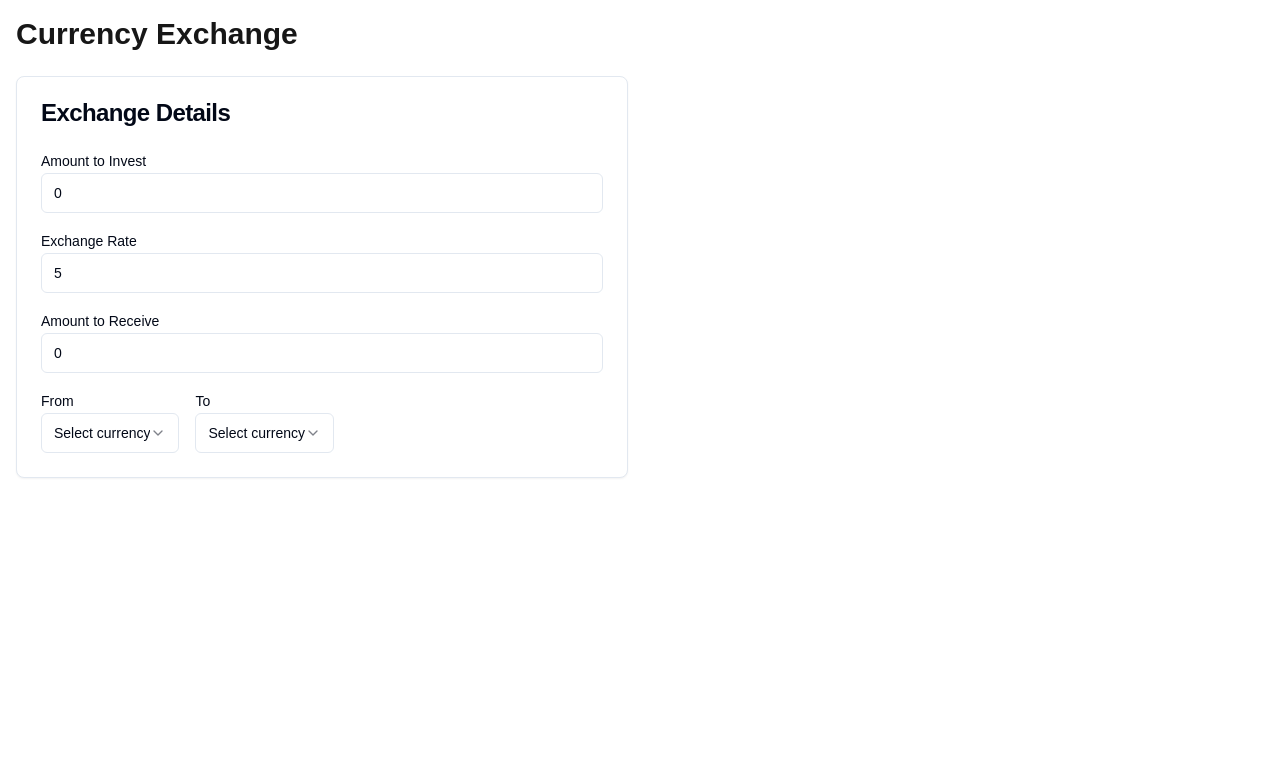
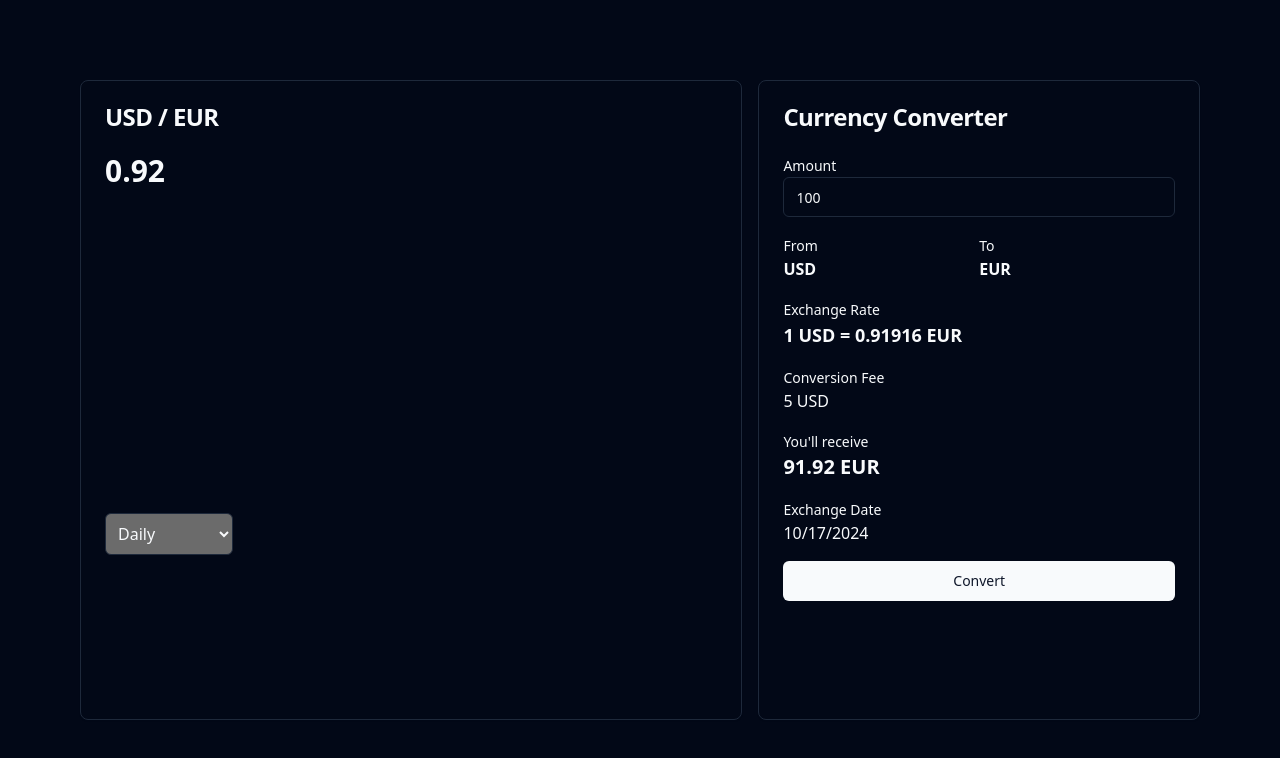
Before and after one commit to samuel-ouzounian/northern_trust_hackathon, a Next.js app: page /exchange in a window 1280 px wide. Shown: the top 758 px of the page. Built offline with nearby package versions, Linux system fonts and the light colour scheme.

Commit message:
first commit

```diff
--- a/package.json
+++ b/package.json
@@ -13,14 +13,17 @@
     "@radix-ui/react-select": "^2.1.2",
     "@radix-ui/react-slot": "^1.1.0",
     "@reduxjs/toolkit": "^2.3.0",
+    "axios": "^1.7.7",
     "class-variance-authority": "^0.7.0",
     "clsx": "^2.1.1",
     "lucide-react": "^0.453.0",
     "next": "14.2.15",
+    "next-themes": "^0.3.0",
     "react": "^18",
     "react-chartjs-2": "^5.2.0",
     "react-dom": "^18",
     "react-redux": "^9.1.2",
+    "recharts": "^2.13.0",
     "tailwind-merge": "^2.5.4",
     "tailwindcss-animate": "^1.0.7"
   },
--- /dev/null
+++ b/src/components/themeProvider.tsx
@@ -0,0 +1,9 @@
+"use client";
+
+import * as React from "react";
+import { ThemeProvider as NextThemesProvider } from "next-themes";
+import { type ThemeProviderProps } from "next-themes/dist/types";
+
+export function ThemeProvider({ children, ...props }: ThemeProviderProps) {
+  return <NextThemesProvider {...props}>{children}</NextThemesProvider>;
+}
--- /dev/null
+++ b/src/lib/adapters/forexApiAdapter.ts
@@ -0,0 +1,110 @@
+import axios from "axios";
+
+interface ForexData {
+  date: string;
+  rate: number;
+}
+
+interface ApiResponse {
+  result: string;
+  base_code: string;
+  conversion_rates: { [key: string]: number };
+}
+
+class ForexApiAdapter {
+  private apiKey: string;
+  private baseUrl: string;
+
+  constructor(apiKey: string) {
+    this.apiKey = apiKey;
+    this.baseUrl = "https://v6.exchangerate-api.com/v6";
+  }
+
+  private async fetchData(
+    fromSymbol: string,
+    toSymbol: string,
+    date: Date
+  ): Promise<ApiResponse> {
+    const year = date.getFullYear();
+    const month = (date.getMonth() + 1).toString().padStart(2, "0");
+    const day = date.getDate().toString().padStart(2, "0");
+    const url = `${this.baseUrl}/${this.apiKey}/history/${fromSymbol}/${year}/${month}/${day}`;
+
+    try {
+      const response = await axios.get<ApiResponse>(url);
+      return response.data;
+    } catch (error) {
+      console.error("Error fetching forex data:", error);
+      throw error;
+    }
+  }
+
+  private async fetchDataForRange(
+    fromSymbol: string,
+    toSymbol: string,
+    startDate: Date,
+    endDate: Date,
+    interval: "DAILY" | "MONTHLY" | "YEARLY"
+  ): Promise<ForexData[]> {
+    const data: ForexData[] = [];
+    let currentDate = new Date(startDate);
+
+    while (currentDate <= endDate) {
+      const response = await this.fetchData(fromSymbol, toSymbol, currentDate);
+      if (response.result === "success") {
+        data.push({
+          date: currentDate.toISOString().split("T")[0],
+          rate: response.conversion_rates[toSymbol],
+        });
+      }
+
+      switch (interval) {
+        case "DAILY":
+          currentDate.setDate(currentDate.getDate() + 1);
+          break;
+        case "MONTHLY":
+          currentDate.setMonth(currentDate.getMonth() + 1);
+          break;
+        case "YEARLY":
+          currentDate.setFullYear(currentDate.getFullYear() + 1);
+          break;
+      }
+    }
+
+    return data;
+  }
+
+  public async getForexData(
+    interval: "DAILY" | "MONTHLY" | "YEARLY",
+    fromSymbol: string,
+    toSymbol: string
+  ): Promise<ForexData[]> {
+    const endDate = new Date();
+    let startDate: Date;
+
+    switch (interval) {
+      case "DAILY":
+        startDate = new Date(endDate);
+        startDate.setDate(endDate.getDate() - 7);
+        break;
+      case "MONTHLY":
+        startDate = new Date(endDate);
+        startDate.setMonth(endDate.getMonth() - 12);
+        break;
+      case "YEARLY":
+        startDate = new Date(endDate);
+        startDate.setFullYear(endDate.getFullYear() - 5);
+        break;
+    }
+
+    return this.fetchDataForRange(
+      fromSymbol,
+      toSymbol,
+      startDate,
+      endDate,
+      interval
+    );
+  }
+}
+
+export default ForexApiAdapter;
--- a/src/pages/_app.tsx
+++ b/src/pages/_app.tsx
@@ -1,11 +1,19 @@
 import "@/styles/globals.css";
 import type { AppProps } from "next/app";
 import StoreProvider from "@/lib/store/storeProvider";
+import { ThemeProvider } from "@/components/themeProvider";
 
 export default function App({ Component, pageProps }: AppProps) {
   return (
-    <StoreProvider>
-      <Component {...pageProps} />
-    </StoreProvider>
+    <ThemeProvider
+      attribute="class"
+      defaultTheme="dark"
+      // enableSystem
+      disableTransitionOnChange
+    >
+      <StoreProvider>
+        <Component {...pageProps} />
+      </StoreProvider>
+    </ThemeProvider>
   );
 }
--- a/src/pages/exchange/index.tsx
+++ b/src/pages/exchange/index.tsx
@@ -1,190 +1,188 @@
-import React, { useState, useEffect } from "react";
-import { useDispatch, useSelector } from "react-redux";
-import { Line } from "react-chartjs-2";
+import React, { useCallback, useEffect, useRef, useState } from "react";
+import { useDispatch } from "react-redux";
 import { Card, CardContent, CardHeader, CardTitle } from "@/components/ui/card";
 import { Input } from "@/components/ui/input";
 import { Button } from "@/components/ui/button";
-import {
-  Select,
-  SelectContent,
-  SelectItem,
-  SelectTrigger,
-  SelectValue,
-} from "@/components/ui/select";
 import { Label } from "@/components/ui/label";
 import {
-  setDisplay,
-  setExchangeRate,
   setAmountToInvest,
   setAmountToReceive,
   setSymbols,
   setExchangeDate,
-  setConversionFees,
+  setForexData,
+  setBaseRate,
 } from "@/lib/store/apps/conversionSlice";
 import { useAppSelector } from "@/lib/store/hooks";
+import {
+  LineChart,
+  Line,
+  XAxis,
+  YAxis,
+  Tooltip,
+  ResponsiveContainer,
+} from "recharts";
+import ForexApiAdapter from "@/lib/adapters/forexApiAdapter";
 
 const ExchangePage = () => {
   const dispatch = useDispatch();
-  const exchange = useAppSelector((state: any) => state.exchange);
-  const [timeFrame, setTimeFrame] = useState("1W");
-  const [historicalRates, setHistoricalRates] = useState([]);
+  const {
+    baseRate,
+    amountToInvest,
+    amountToReceive,
+    fromSymbol,
+    toSymbol,
+    exchangeDate,
+    conversionFee,
+    forexData,
+  } = useAppSelector((state) => state.exchange);
+  const [graphInterval, setGraphInterval] = useState<
+    "DAILY" | "MONTHLY" | "YEARLY"
+  >("DAILY");
+
+  const fetchForexData = useCallback(
+    async (interval, fromSymbolParam, toSymbolParam) => {
+      const apiAdapter = new ForexApiAdapter("13b83b39301485f447565dda");
+      try {
+        // const forexData = await apiAdapter.getForexData(
+        //   interval,
+        //   fromSymbolParam,
+        //   toSymbolParam
+        // );
+        // dispatch(setForexData(forexData as any));
+        // if (forexData.length > 0) {
+        //   dispatch(setBaseRate(forexData[forexData.length - 1].rate));
+        // }
+      } catch (error) {
+        console.error("Error fetching forex data:", error);
+      }
+    },
+    [dispatch]
+  );
 
   useEffect(() => {
-    // Fetch historical rates based on timeFrame
-    fetchHistoricalRates(timeFrame);
-  }, [timeFrame]);
+    // if (effectRan.current === false) {
+    if (fromSymbol && toSymbol) {
+      fetchForexData(graphInterval, fromSymbol, toSymbol);
+    }
+    // effectRan.current = true;
+  }, [graphInterval]);
 
-  const fetchHistoricalRates = async (period: any) => {
-    // Implement API call to fetch historical rates
-    // For this example, we'll use mock data
-    const mockData = [
-      { date: "2023-10-10", rate: 1.05 },
-      { date: "2023-10-11", rate: 1.06 },
-      { date: "2023-10-12", rate: 1.07 },
-      { date: "2023-10-13", rate: 1.08 },
-      { date: "2023-10-14", rate: 1.09 },
-    ];
-    // setHistoricalRates(mockData);
+  const handleAmountChange = (e: React.ChangeEvent<HTMLInputElement>) => {
+    const inputValue = e.target.value;
+
+    // Remove leading zeros and convert to number
+    const amount = inputValue
+      ? parseFloat(inputValue.replace(/^0+/, "")) || 0
+      : 0;
+
+    dispatch(setAmountToInvest(amount));
+    dispatch(setAmountToReceive(amount * baseRate));
   };
 
-  const handleAmountToInvestChange = (e) => {
-    const amount = parseFloat(e.target.value);
-    dispatch(setAmountToInvest(amount));
-    dispatch(setAmountToReceive(amount * exchange.exchangeRate));
-  };
-
-  const handleExchangeRateChange = (e) => {
-    const rate = parseFloat(e.target.value);
-    dispatch(setExchangeRate(rate));
-    dispatch(setAmountToReceive(exchange.amountToInvest * rate));
-  };
-
-  const handleSymbolChange = (from, to) => {
-    dispatch(setSymbols({ from, to }));
-  };
-
-  const chartData = {
-    labels: historicalRates.map((item) => item.date),
-    datasets: [
-      {
-        label: "Exchange Rate",
-        data: historicalRates.map((item) => item.rate),
-        fill: false,
-        borderColor: "rgb(75, 192, 192)",
-        tension: 0.1,
-      },
-    ],
+  const handleIntervalChange = (interval: "DAILY" | "MONTHLY" | "YEARLY") => {
+    setGraphInterval(interval);
   };
 
   return (
-    <div className="container mx-auto p-4">
-      <h1 className="text-3xl font-bold mb-6">Currency Exchange</h1>
+    <div className="flex w-[100vw] h-screen max-h-[800px] flex-row justify-between p-20 ">
+      <Card className="w-3/5 mr-4">
+        <CardHeader>
+          <CardTitle>
+            {fromSymbol} / {toSymbol}
+          </CardTitle>
+        </CardHeader>
+        <CardContent>
+          <div className="text-3xl font-bold mb-2">{baseRate.toFixed(2)}</div>
+          <ResponsiveContainer width="100%" height={300}>
+            <LineChart data={forexData}>
+              <XAxis dataKey="date" padding={{ left: 30, right: 30 }} />{" "}
+              <YAxis
+                domain={["auto", "auto"]}
+                padding={{ top: 20, bottom: 20 }}
+              />{" "}
+              <Tooltip />
+              <Line
+                type="monotone"
+                dataKey="rate"
+                stroke="#8884d8"
+                dot={false}
+              />
+            </LineChart>
+          </ResponsiveContainer>
+          <div className="mt-4 ">
+            <select
+              className="w-32 p-2 border rounded-md"
+              onChange={(e) =>
+                handleIntervalChange(
+                  e.target.value as "DAILY" | "MONTHLY" | "YEARLY"
+                )
+              }
+            >
+              <option value="DAILY">Daily</option>
+              <option value="MONTHLY">Monthly</option>
+              <option value="YEARLY">Yearly</option>
+            </select>
+          </div>
+        </CardContent>
+      </Card>
 
-      <div className="grid grid-cols-1 md:grid-cols-2 gap-6">
-        <Card>
+      <Card className="w-2/5">
         <CardHeader>
-            <CardTitle>Exchange Details</CardTitle>
+          <CardTitle>Currency Converter</CardTitle>
         </CardHeader>
         <CardContent>
           <div className="space-y-4">
             <div>
-                <Label htmlFor="amountToInvest">Amount to Invest</Label>
+              <Label htmlFor="amount">Amount</Label>
               <Input
-                  id="amountToInvest"
+                id="amount"
                 type="number"
-                  value={exchange.amountToInvest}
-                  onChange={handleAmountToInvestChange}
+                value={amountToInvest.toString()}
+                onChange={handleAmountChange}
               />
             </div>
-              <div>
-                <Label htmlFor="exchangeRate">Exchange Rate</Label>
-                <Input
-                  id="exchangeRate"
-                  type="number"
-                  value={exchange.exchangeRate}
-                  onChange={handleExchangeRateChange}
-                  readOnly={true}
-                />
+            <div className="flex flex-row">
+              <div className="w-1/2">
+                <Label htmlFor="fromCurrency">From</Label>
+                <div className="select-label font-bold" id="fromCurrency">
+                  {fromSymbol || "Select currency"}
                 </div>
-              <div>
-                <Label htmlFor="amountToReceive">Amount to Receive</Label>
-                <Input
-                  id="amountToReceive"
-                  type="number"
-                  value={exchange.amountToReceive}
-                  readOnly
-                />
               </div>
-              <div className="flex space-x-4">
-                <div>
-                  <Label htmlFor="fromSymbol">From</Label>
-                  <Select
-                    onValueChange={(value) =>
-                      handleSymbolChange(value, exchange.toSymbol)
-                    }
-                    defaultValue={exchange.fromSymbol}
-                  >
-                    <SelectTrigger id="fromSymbol">
-                      <SelectValue placeholder="Select currency" />
-                    </SelectTrigger>
-                    <SelectContent>
-                      <SelectItem value="USD">USD</SelectItem>
-                      <SelectItem value="EUR">EUR</SelectItem>
-                      <SelectItem value="GBP">GBP</SelectItem>
-                    </SelectContent>
-                  </Select>
-                </div>
-                <div>
-                  <Label htmlFor="toSymbol">To</Label>
-                  <Select
-                    onValueChange={(value) =>
-                      handleSymbolChange(exchange.fromSymbol, value)
-                    }
-                    defaultValue={exchange.toSymbol}
-                  >
-                    <SelectTrigger id="toSymbol">
-                      <SelectValue placeholder="Select currency" />
-                    </SelectTrigger>
-                    <SelectContent>
-                      <SelectItem value="USD">USD</SelectItem>
-                      <SelectItem value="EUR">EUR</SelectItem>
-                      <SelectItem value="GBP">GBP</SelectItem>
-                    </SelectContent>
-                  </Select>
+              <div className="w-1/2">
+                <Label htmlFor="toCurrency">To</Label>
+                <div className="select-label font-bold" id="toCurrency">
+                  {toSymbol || "Select currency"}
                 </div>
               </div>
             </div>
+
+            <div>
+              <Label>Exchange Rate</Label>
+              <p className="text-lg font-semibold">
+                1 {fromSymbol} = {baseRate} {toSymbol}
+              </p>
+            </div>
+            <div>
+              <Label>Conversion Fee</Label>
+              <p>
+                {conversionFee} {fromSymbol}
+              </p>
+            </div>
+            <div>
+              <Label>You'll receive</Label>
+              <p className="text-xl font-bold">
+                {amountToReceive.toFixed(2)} {toSymbol}
+              </p>
+            </div>
+            <div>
+              <Label>Exchange Date</Label>
+              <p>{exchangeDate}</p>
+            </div>
+
+            <Button className="w-full">Convert</Button>
+          </div>
         </CardContent>
       </Card>
-
-        {/* <Card>
-          <CardHeader>
-            <CardTitle>Historical Exchange Rates</CardTitle>
-          </CardHeader>
-          <CardContent>
-            <div className="mb-4">
-              <Label htmlFor="timeFrame">Time Frame</Label>
-              <Select onValueChange={setTimeFrame} defaultValue={timeFrame}>
-                <SelectTrigger id="timeFrame">
-                  <SelectValue placeholder="Select time frame" />
-                </SelectTrigger>
-                <SelectContent>
-                  <SelectItem value="1W">1 Week</SelectItem>
-                  <SelectItem value="1M">1 Month</SelectItem>
-                  <SelectItem value="3M">3 Months</SelectItem>
-                  <SelectItem value="1Y">1 Year</SelectItem>
-                </SelectContent>
-              </Select>
-            </div>
-            <div className="h-64">
-              <Line
-                data={chartData}
-                options={{ responsive: true, maintainAspectRatio: false }}
-              />
-            </div>
-          </CardContent>
-        </Card> */}
-      </div>
     </div>
   );
 };
--- a/src/styles/globals.css
+++ b/src/styles/globals.css
@@ -2,29 +2,9 @@
 @tailwind components;
 @tailwind utilities;
 
-:root {
-  --background: #ffffff;
-  --foreground: #171717;
-}
 
-@media (prefers-color-scheme: dark) {
-  :root {
-    --background: #0a0a0a;
-    --foreground: #ededed;
-  }
-}
 
-body {
-  color: var(--foreground);
-  background: var(--background);
-  font-family: Arial, Helvetica, sans-serif;
-}
 
-@layer utilities {
-  .text-balance {
-    text-wrap: balance;
-  }
-}
 
 @layer base {
   :root {
@@ -47,13 +27,14 @@ body {
     --border: 214.3 31.8% 91.4%;
     --input: 214.3 31.8% 91.4%;
     --ring: 222.2 84% 4.9%;
+    --radius: 0.5rem;
     --chart-1: 12 76% 61%;
     --chart-2: 173 58% 39%;
     --chart-3: 197 37% 24%;
     --chart-4: 43 74% 66%;
     --chart-5: 27 87% 67%;
-    --radius: 0.5rem;
   }
+
   .dark {
     --background: 222.2 84% 4.9%;
     --foreground: 210 40% 98%;
@@ -73,7 +54,7 @@ body {
     --destructive-foreground: 210 40% 98%;
     --border: 217.2 32.6% 17.5%;
     --input: 217.2 32.6% 17.5%;
-    --ring: 212.7 26.8% 83.9%;
+    --ring: 212.7 26.8% 83.9;
     --chart-1: 220 70% 50%;
     --chart-2: 160 60% 45%;
     --chart-3: 30 80% 55%;
@@ -81,6 +62,7 @@ body {
     --chart-5: 340 75% 55%;
   }
 }
+
 
 @layer base {
   * {
```
Also changed, not shown: src/lib/store/apps/conversionSlice.ts (+26 -21 lines), 1 other file (tests, documents, lock files or other folders). Lines whose indentation alone changed are shown as unchanged.
